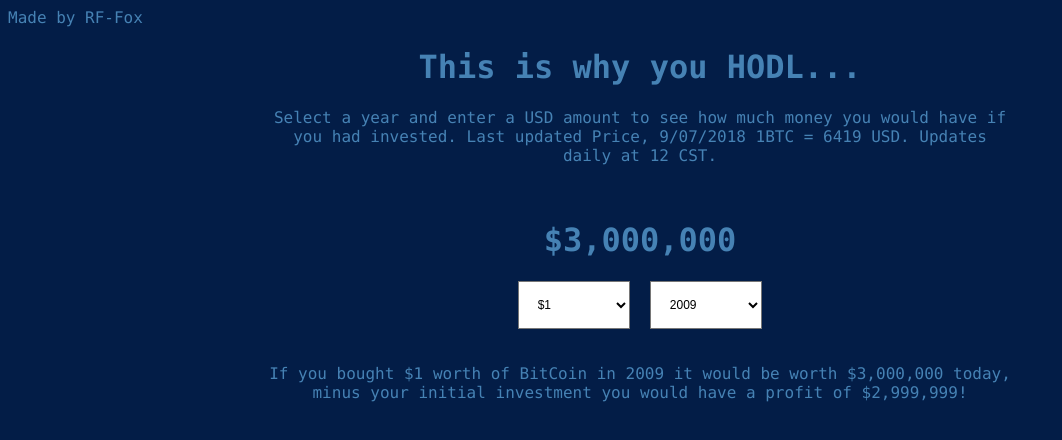
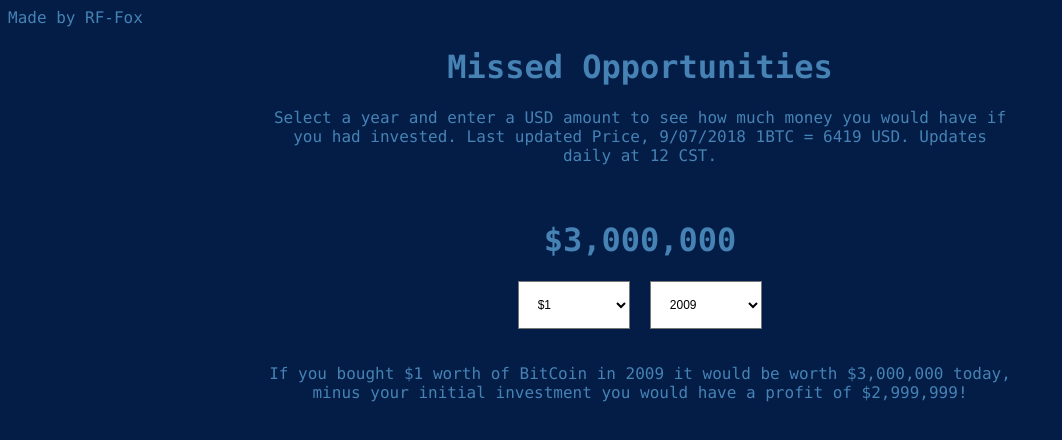
Before and after one commit to TNLOoTLC/Missed-Opportunities, a plain HTML site: page index.html in a window 1280 px wide. Shown: the whole page, without its empty margins (0-1062 px from the left). Drawn offline with Linux system fonts and the light colour scheme.

Commit message:
Update index.html

```diff
--- a/index.html
+++ b/index.html
@@ -3,13 +3,13 @@
 Made by RF-Fox
 
 <head>
-  <title>BTC Profit Calculator</title>
+  <title>Missed Opportunities</title>
   <link rel="stylesheet" href="style.css" />
 </head>
 
 <body>
   <div id="stock-profit-container">
-    <h1>This is why you HODL...</h1>
+    <h1>Missed Opportunities</h1>
     <p>Select a year and enter a USD amount to see how much money you would have if you had invested. Last updated
       Price, 9/07/2018 1BTC = 6419 USD. Updates daily at 12 CST.</p>
     <br />
```
